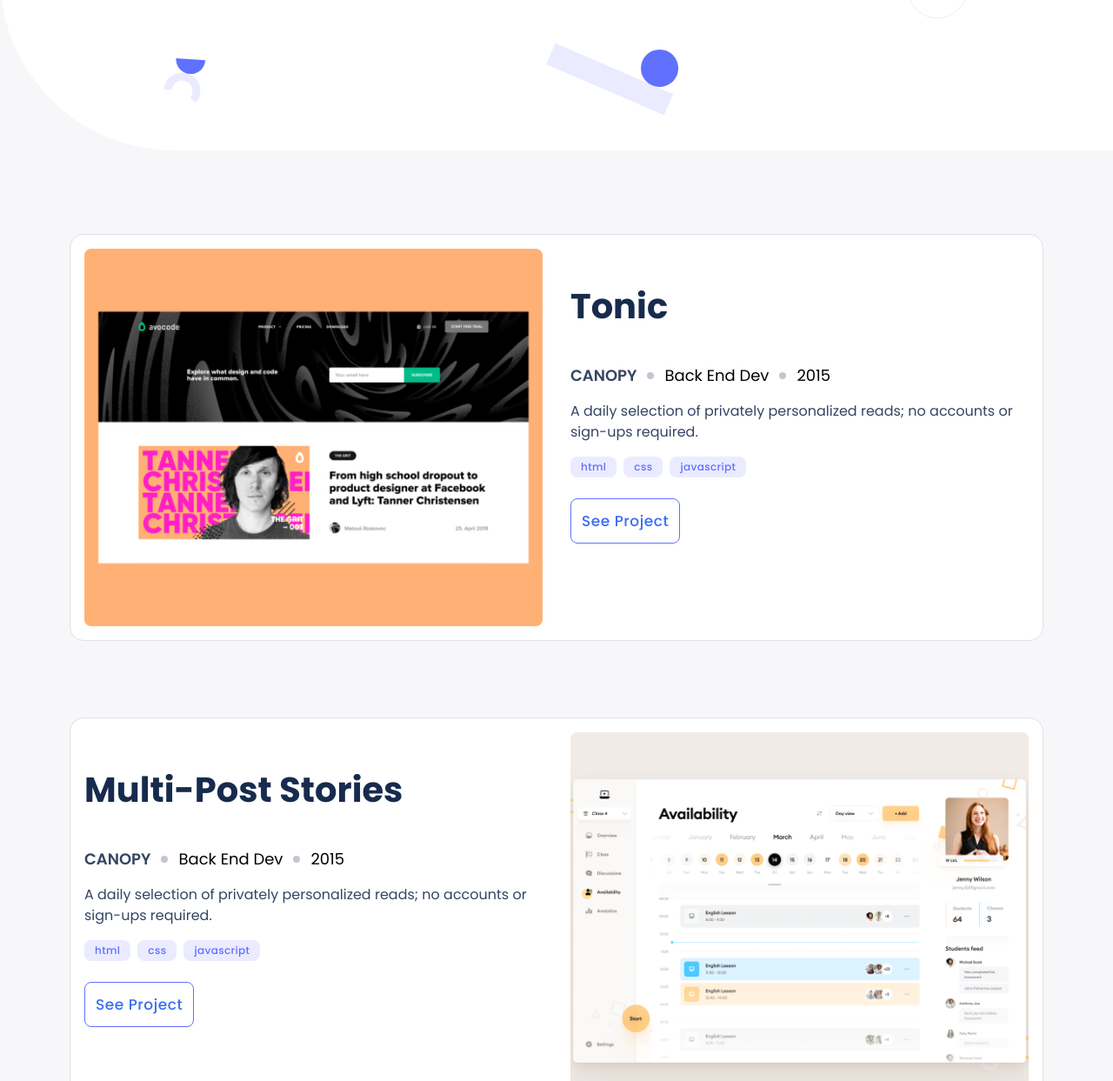
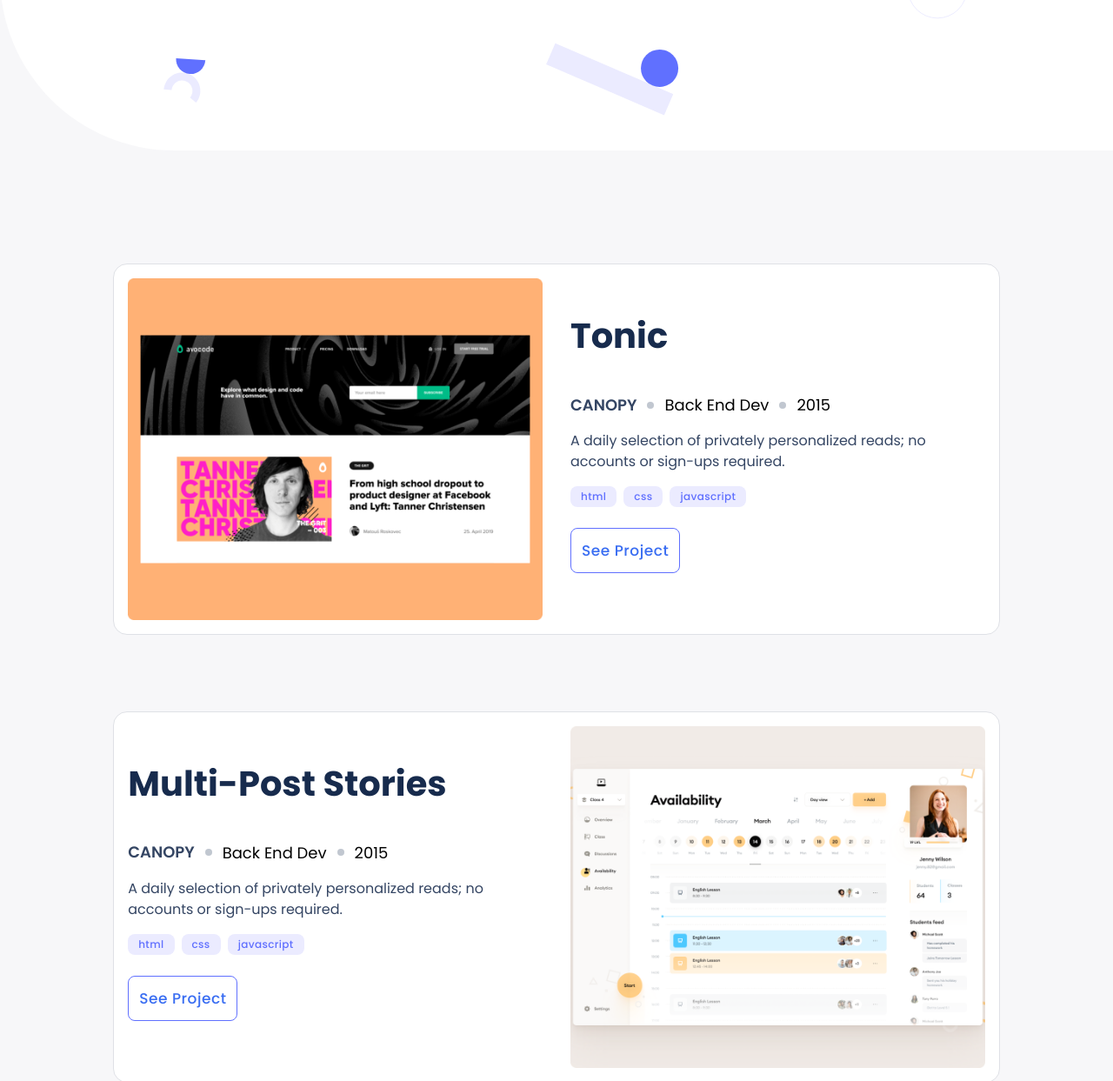
Before and after one commit to AyoMoses1/Portfolio-Redefined, a website: page index.html in a window 1280 px wide. Shown: the part 657-1900 px from the top of the page at 87% size. Drawn offline with Linux system fonts and the light colour scheme.

Commit message:
Fixed optional review in styles.css

```diff
--- a/styles.css
+++ b/styles.css
@@ -419,8 +419,6 @@
 
   #headline {
     background: url('/images/Header\ bg.svg'), #fff;
-
-    /* padding: 289px 260px; */
     padding: 10rem 5rem;
     background-size: 100vw 100vh;
     background-position: center;
@@ -443,7 +441,13 @@
   }
 
   ul.works_grid {
-    padding: 5rem;
+    display: flex;
+    flex-direction: column;
+    align-items: center;
+  }
+
+  ul.works_grid > li {
+    width: 80%;
   }
 
   ul.works_grid .works_card {
@@ -516,8 +520,6 @@
     background-size: contain;
     background-position: center;
     background-repeat: no-repeat;
-
-    /* padding: 142px 320px; */
     padding: 8.875rem 25%;
   }
 
```
